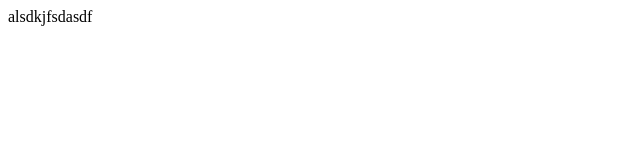
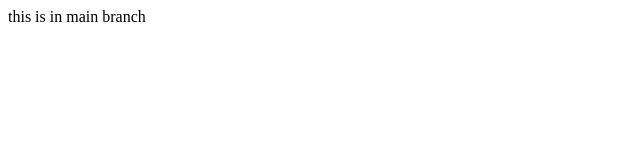
Before and after one commit to NandishBS/learnGithub, a plain HTML site: page index.html in a window 1280 px wide. Shown: the full height of the page, 0-640 px from the left. Drawn offline with Linux system fonts and the light colour scheme.

Commit message:
added content in main branch

```diff
--- a/index.html
+++ b/index.html
@@ -1 +1 @@
-<p>alsdkjfsdasdf</p>
+<p>this is in main branch</p>
```
Also changed, not shown: index2.html (deleted, +0 -1 lines).
